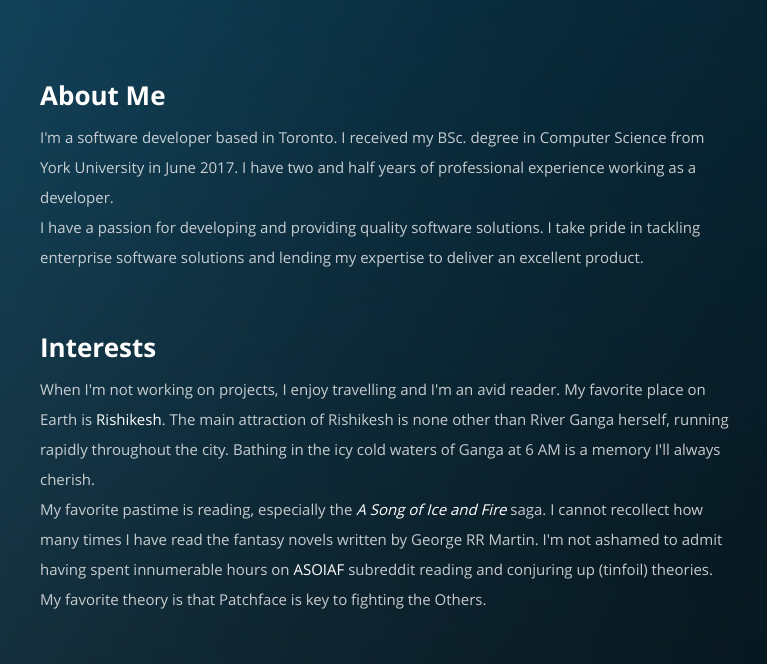
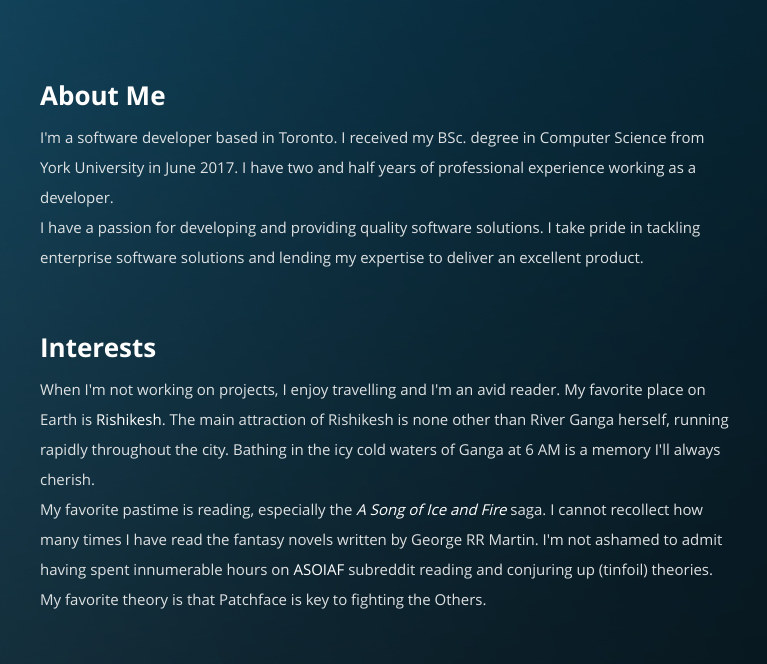
Before and after one commit to sunnypatel2141/sunnypatel.github.io, a plain HTML site: page index.html in a window 1280 px wide. Shown: the part 820-1484 px from the top of the page, 365-1132 px from the left. Drawn offline with nearby package versions, Linux system fonts and the light colour scheme.

```diff
--- a/css/layout.css
+++ b/css/layout.css
@@ -272,7 +272,7 @@
 
 #about p {
   line-height: 30px;
-  color: rgba(245, 245, 245, 0.80);
+  color: rgba(245, 245, 245, 0.90);
 }
 
 #about .profile-pic {
```
